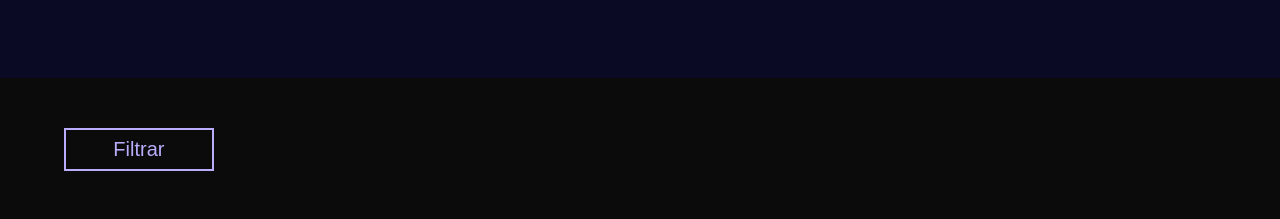
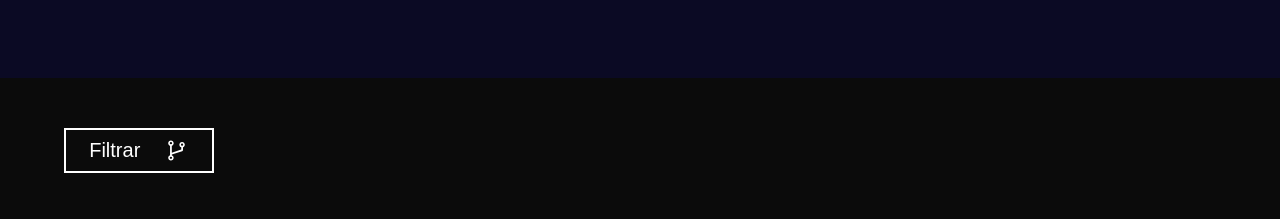
Before and after one commit to Kakaziu/Tech-marketplace, a React (Vite) app: page / in a window 1280 px wide. Shown: the part 2489-2708 px from the top of the page. Built offline with nearby package versions, Linux system fonts and the light colour scheme; grey boxes are pictures that could not be loaded; some icons are missing.

Commit message:
fix: filter btn

```diff
--- a/src/components/StoreHome/index.jsx
+++ b/src/components/StoreHome/index.jsx
@@ -1,4 +1,5 @@
 import { useContext, useEffect, useState } from "react";
+import { AiOutlineBranches } from "react-icons/ai";
 import {
   CategorysList,
   FilterButton,
@@ -49,6 +50,7 @@ const StoreHome = () => {
               onClick={() => setShowCategorysList(!showCategorysList)}
             >
               Filtrar
+              <AiOutlineBranches size="25" />
             </FilterButton>
           </div>
           <CategorysList showCategorysList={showCategorysList}>
--- a/src/components/StoreHome/styled.js
+++ b/src/components/StoreHome/styled.js
@@ -36,8 +36,8 @@ export const FilterButton = styled.button`
   width: 100%;
   font-size: 20px;
   background-color: transparent;
-  border: 2px solid #baadfc;
-  color: #baadfc;
+  border: 2px solid white;
+  color: white;
   cursor: pointer;
 `;
 
```
